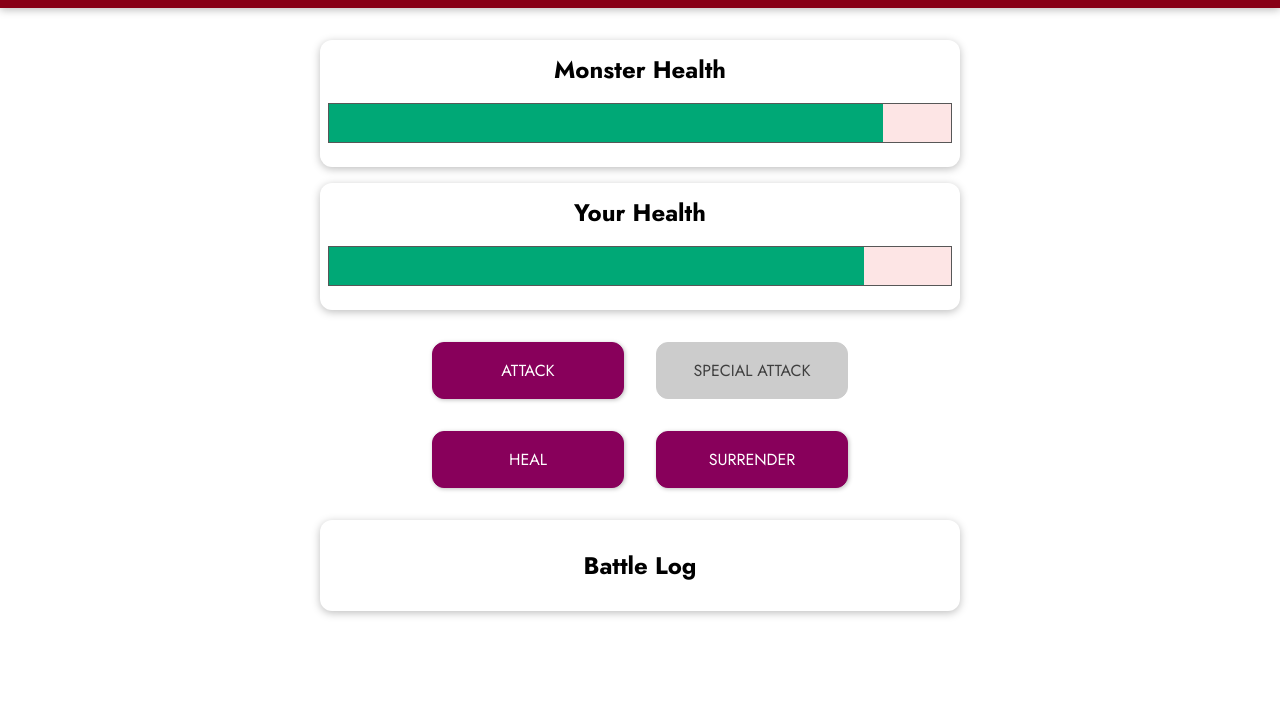
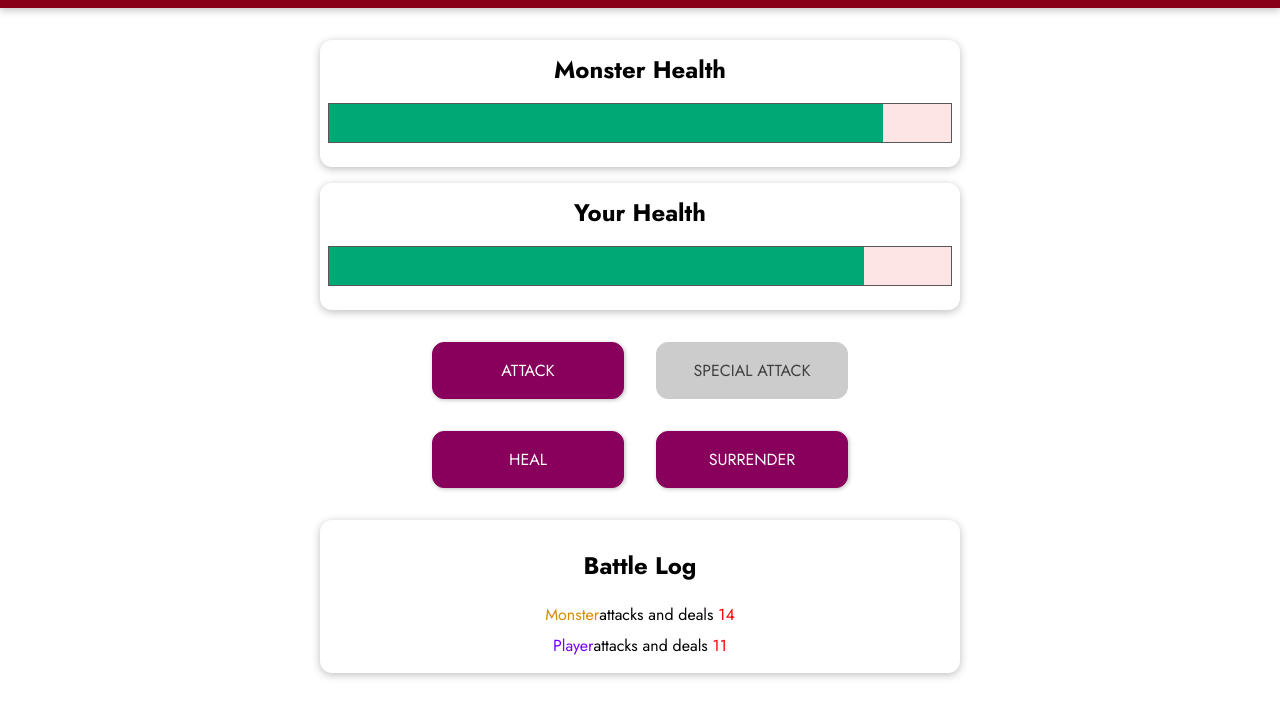
Before and after one commit to twaninho/MonsterSlayer, a plain HTML site: page index.html in a window 1280 px wide. Both pictures are taken after a click on the button "ATTACK". Shown: the part 97-800 px from the top of the page. Drawn offline with nearby package versions, Linux system fonts and the light colour scheme.

Commit message:
adding messages and colors

```diff
--- a/app.js
+++ b/app.js
@@ -9,6 +9,7 @@ const app = Vue.createApp({
       monsterHealth: 100,
       currentRound: 0,
       winner: null,
+      logMessages: [],
     };
   },
 
@@ -37,17 +38,20 @@ const app = Vue.createApp({
       this.currentRound++;
       const attackValue = getRandomValue(5, 12);
       this.monsterHealth = this.monsterHealth - attackValue;
+      this.addLogMessage("player", "attack", attackValue);
       this.attackPlayer();
     },
     attackPlayer() {
       const attackValue = getRandomValue(8, 15);
       this.playerHealth = this.playerHealth - attackValue;
+      this.addLogMessage("monster", "attack", attackValue);
     },
 
     specialAttackMonster() {
       this.currentRound++;
       const attackValue = getRandomValue(10, 25);
       this.monsterHealth = this.monsterHealth - attackValue;
+      this.addLogMessage("player", "special-attack", attackValue);
       this.attackPlayer();
     },
 
@@ -59,6 +63,7 @@ const app = Vue.createApp({
       } else {
         this.playerHealth = this.playerHealth + healValue;
       }
+      this.addLogMessage("player", "heal", healValue);
       this.attackPlayer();
     },
 
@@ -67,10 +72,19 @@ const app = Vue.createApp({
       this.monsterHealth = 100;
       this.currentRound = 0;
       this.winner = null;
+      this.logMessages = [];
     },
 
     surrender() {
       this.winner = "monster";
+    },
+
+    addLogMessage(who, what, value) {
+      this.logMessages.unshift({
+        actionBy: who,
+        actionType: what,
+        actionValue: value,
+      });
     },
   },
 
--- a/index.html
+++ b/index.html
@@ -48,7 +48,25 @@
       </section>
       <section id="log" class="container">
         <h2>Battle Log</h2>
-        <ul></ul>
+        <ul>
+          <li v-for="logMessage in logMessages">
+            <span
+              :class="{'log--player': logMessage.actionBy === 'player', 'log--monster': logMessage.actionBy === 'monster'}"
+              >{{ logMessage.actionBy === 'player' ? 'Player' : 'Monster'
+              }}</span
+            >
+            <span v-if="logMessage.actionType === 'heal'"
+              >heals himself for
+              <span class="log--heal">{{ logMessage.actionValue}}</span></span
+            >
+            <span v-else
+              >attacks and deals
+              <span class="log--damage"
+                >{{ logMessage.actionValue }}</span
+              ></span
+            >
+          </li>
+        </ul>
       </section>
     </div>
   </body>
```
